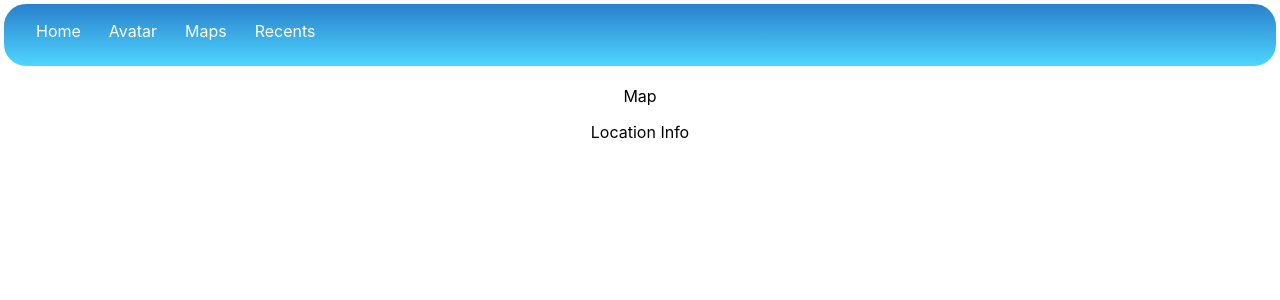
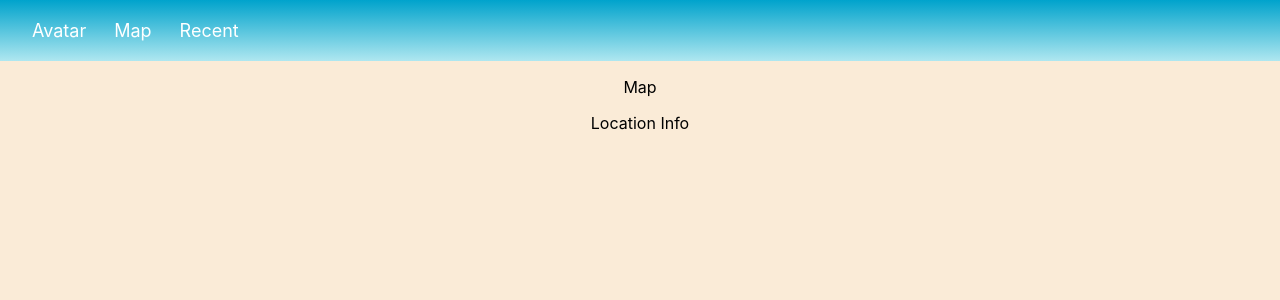
Before and after one commit to ShotaKarato/mymizu-app, a React (Create React App) app in the folder client/: page / in a window 1280 px wide. Shown: the top 300 px of the page. Built offline with nearby package versions, Linux system fonts and the light colour scheme.

Commit message:
feat: added initial navbar styling.

```diff
--- a/client/src/components/App.jsx
+++ b/client/src/components/App.jsx
@@ -18,7 +18,7 @@ function App() {
         {
             currView === "Avatar" ?  <Avatar/> :
             currView === "Map" ? <Map/> :
-            currView === "RecentLogs" ? <RecentLogs/> : null
+            currView === "Recent" ? <RecentLogs/> : null
         }
       </main>
     </div>
--- a/client/src/components/NavBar.jsx
+++ b/client/src/components/NavBar.jsx
@@ -1,18 +1,21 @@
 import React from 'react';
-import "../styles/NavBar.css"
+import '../styles/NavBar.css'
 
 function NavBar(props) {
-    const { setCurrView } = props
+    const { setCurrView } = props;
+
+    const changeView = (e) => {
+       setCurrView(e.target.innerHTML);
+    };
 
     return (
         <div>
             <nav id='menu'>
             <input type='checkbox' id='responsive-menu'/>
             <ul>
-                <li><a>Home</a></li>
-                <li><a>Avatar</a></li>
-                <li><a>Maps</a></li>
-                <li><a>Recents</a></li>
+                <li><a onClick={changeView}>Avatar</a></li>
+                <li><a onClick={changeView}>Map</a></li>
+                <li><a onClick={changeView}>Recent</a></li>
             </ul>
             </nav>
         </div>
--- a/client/src/styles/App.css
+++ b/client/src/styles/App.css
@@ -1,3 +1,7 @@
 .App {
   text-align: center;
 }
+
+body {
+  background-color: antiquewhite;
+}
--- a/client/src/styles/NavBar.css
+++ b/client/src/styles/NavBar.css
@@ -1,11 +1,9 @@
 #menu {
-	background: #76CCBE;
-	background: linear-gradient(to bottom,  #2980CC,  #4FD6FF);
+	background: #0099CC;
+	background: linear-gradient(to bottom,  #00A3CC,  #AFE7F0);
 	color: #FFF;
-	height: 62px;
+	height: 61px;
 	padding-left: 18px;
-	border-radius: 26px;
-	border: 4px solid #FFFFFF;
 }
 #menu ul, #menu li {
 	margin: 0 auto;
@@ -22,31 +20,70 @@
 }
 #menu a {
 	display: block;
-	line-height: 54px;
+	line-height: 61px;
 	padding: 0 14px;
 	text-decoration: none;
 	color: #FFFFFF;
-	font-size: 16px;
+	font-size: 18px;
 }
-
+#menu a.dropdown-arrow:after {
+	content: "\25BE";
+	margin-left: 5px;
+}
 #menu li a:hover {
-	color: #0099CC;
-	background: #F2F2F2;
+	color: #FFFFFF;
+	background: #A0D7F2;
 }
 #menu input {
 	display: none;
 	margin: 0;
 	padding: 0;
-	height: 62px;
+	height: 61px;
 	width: 100%;
 	opacity: 0;
 	cursor: pointer
 }
-
-
+#menu label {
+	display: none;
+	line-height: 61px;
+	text-align: center;
+	position: absolute;
+	left: 35px
+}
+#menu label:before {
+	font-size: 1.6em;
+	content: "\2261";
+	margin-left: 20px;
+}
+#menu ul.sub-menus{
+	height: auto;
+	overflow: hidden;
+	width: 170px;
+	background: #444444;
+	position: absolute;
+	z-index: 99;
+	display: none;
+}
+#menu ul.sub-menus li {
+	display: block;
+	width: 100%;
+}
+#menu ul.sub-menus a {
+	color: #FFFFFF;
+	font-size: 16px;
+}
+#menu li:hover ul.sub-menus {
+	display: block
+}
+#menu ul.sub-menus a:hover{
+	background: #F2F2F2;
+	color: #444444;
+}
 @media screen and (max-width: 800px){
 	#menu {position:relative}
 	#menu ul {background:#111;position:absolute;top:100%;right:0;left:0;z-index:3;height:auto;display:none}
+	#menu ul.sub-menus {width:100%;position:static;}
+	#menu ul.sub-menus a {padding-left:30px;}
 	#menu li {display:block;float:none;width:auto;}
 	#menu input, #menu label {position:absolute;top:0;left:0;display:block}
 	#menu input {z-index:4}
```
